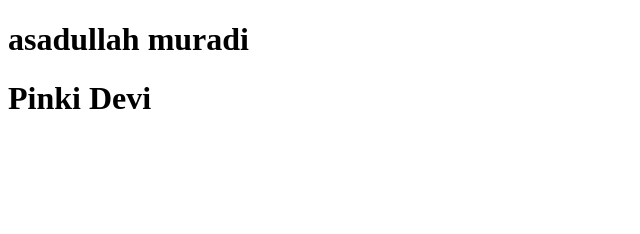
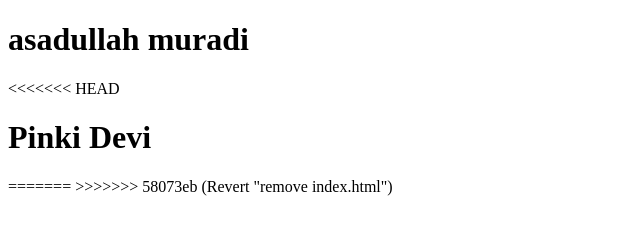
Before and after one commit to Avinash-Singh1/githubrevise, a plain HTML site: page index.html in a window 1280 px wide. Shown: the whole page, without its empty margins (0-640 px from the left). Drawn offline with Linux system fonts and the light colour scheme.

Commit message:
Revert "remove index.html"
This reverts commit c7fd9bba94e44f366cbb4e0ce5014ca970ed00e4.

```diff
--- a/index.html
+++ b/index.html
@@ -7,6 +7,9 @@
 </head>
 <body>
     <h1>asadullah muradi</h1>
+<<<<<<< HEAD
     <h1>Pinki Devi</h1>
+=======
+>>>>>>> 58073eb (Revert "remove index.html")
 </body>
 </html>
```
